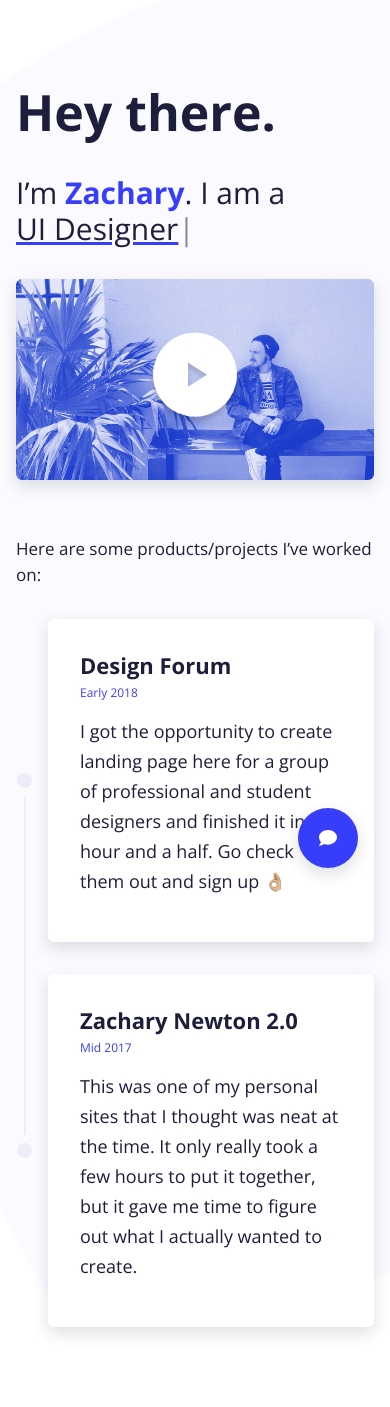
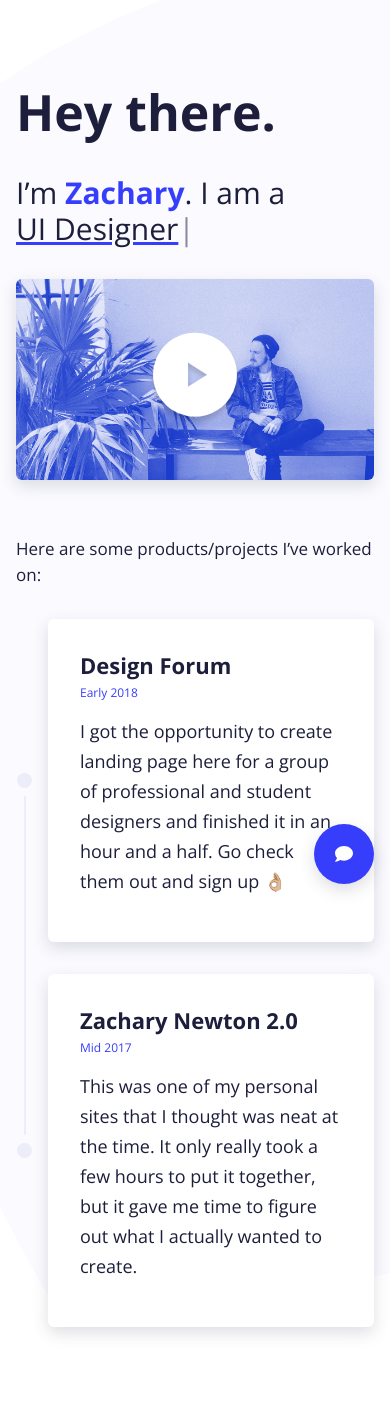
Before and after one commit to zacharyrnewton/zacharynewton, a Jekyll site: the page built from index.html, in a window 390 px wide. Built offline with Jekyll 4.4.1, drawn with Linux system fonts in a browser that asks for light colours.

Commit message:
testing cta toggle

```diff
--- a/_includes/CTA.html
+++ b/_includes/CTA.html
@@ -1,4 +1,5 @@
 <div class="mainCTAWrapper">
+  <div class="closeCTA"></div>
   <div class="mainCTA">
     <a class="chat">Chat
       <svg xmlns="http://www.w3.org/2000/svg" viewBox="0 0 18 15.75">
--- a/_sass/2-modules/CTA.sass
+++ b/_sass/2-modules/CTA.sass
@@ -11,6 +11,8 @@
   align-items: center
   height: 172px
   width: 60px
+  .closeCTA
+    display: none
   a
     text-decoration: none
     font-size: 0
@@ -71,13 +73,17 @@
       opacity: 1
       transform: scale(1)
   &.CTAopen
-    &::before
-      content: ""
+    .closeCTA
+      display: block
       position: absolute
+      z-index: 100
       width: 100vw
       height: 100vh
       right: -32px
       bottom: -32px
+      @media screen and(max-width: 600px)
+        bottom: -16px
+        right: -16px
     .mainCTA
       a.chat
         opacity: 0
@@ -90,3 +96,7 @@
     a.instagram, a.youtube
       opacity: 1
       transform: scale(1)
+@media screen and(max-width: 600px)
+  .mainCTAWrapper
+    bottom: 16px
+    right: 16px
--- a/assets/js/functions.js
+++ b/assets/js/functions.js
@@ -1,3 +1,3 @@
-$('.mainCTAWrapper').on('click', function(){
+$('.mainCTAWrapper, .closeCTA').on('click', function(){
   $('.mainCTAWrapper').toggleClass('CTAopen');
 });
```
